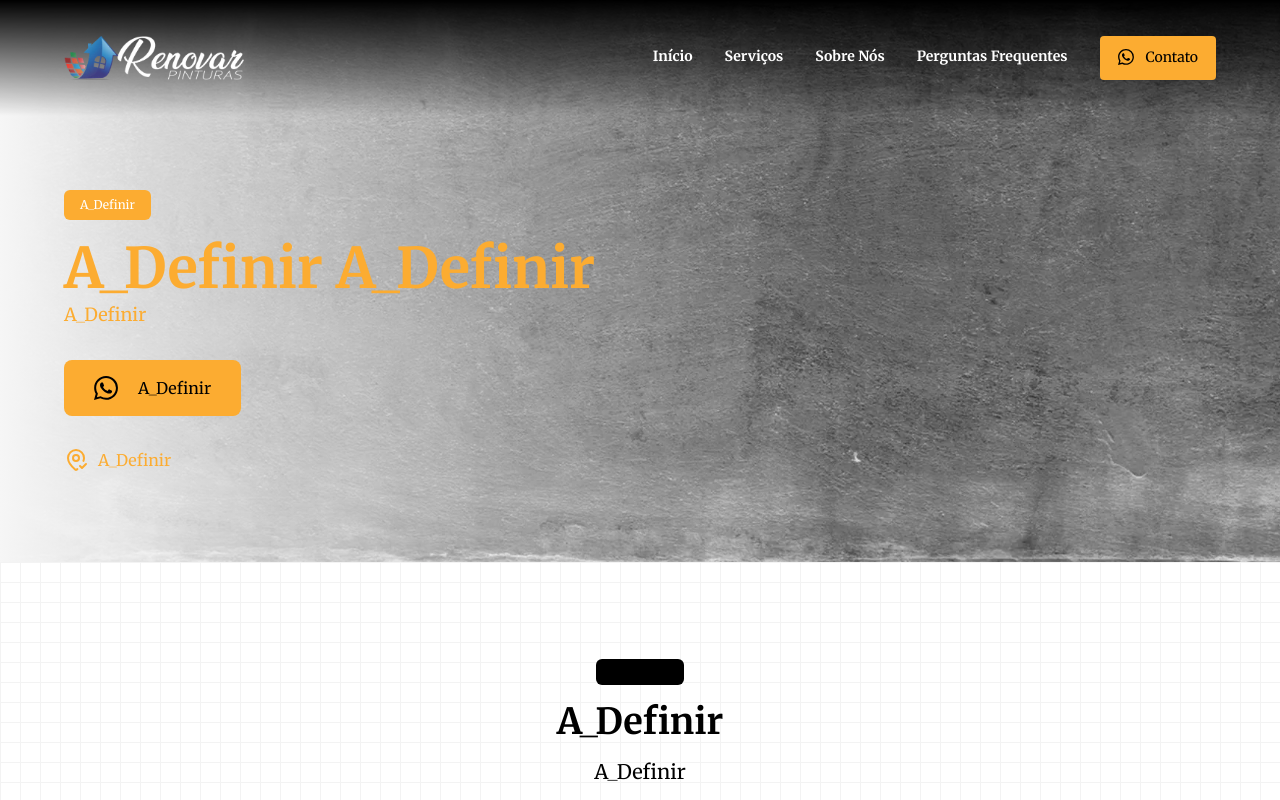
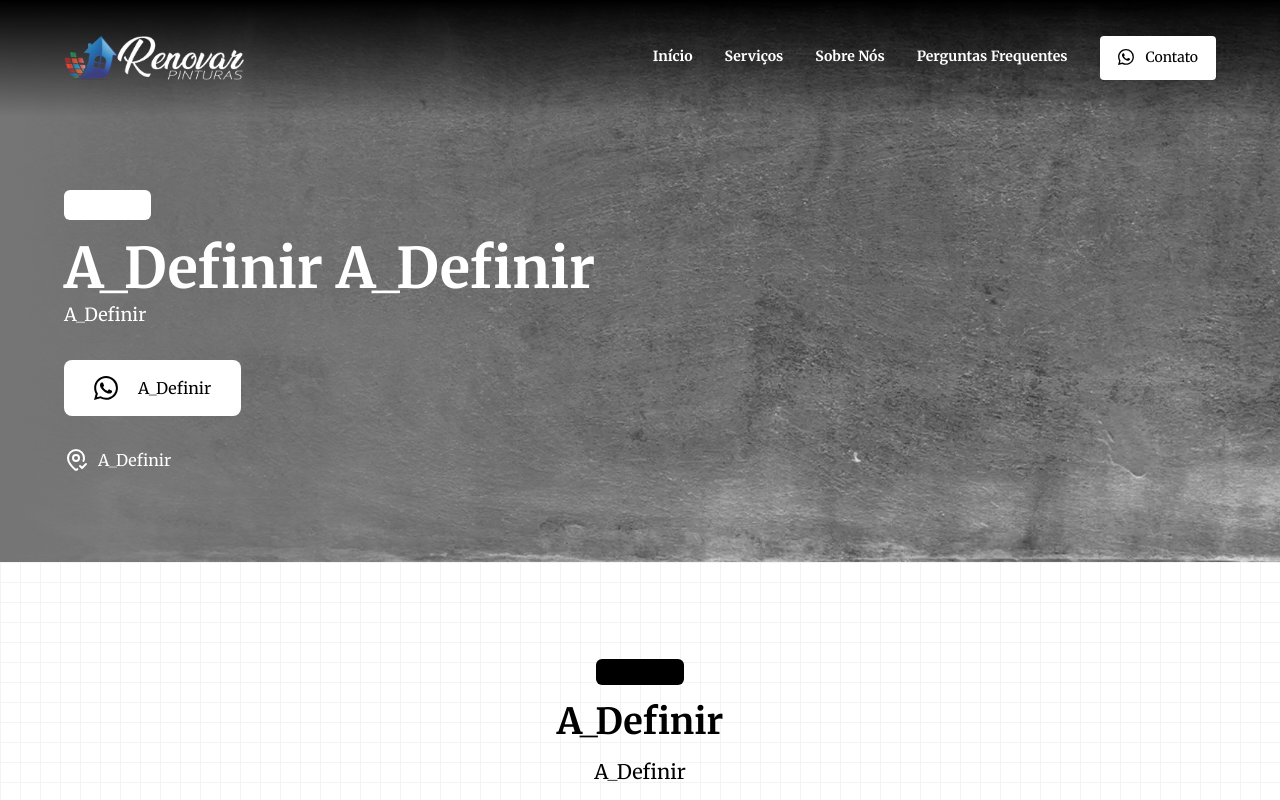
Before and after one commit to Paper-Street-Softwares/LP-Renovar-Pinturas, a React (Vite) app: page / in a window 1280 px wide. Shown: the top 800 px of the page. Built offline with nearby package versions, Linux system fonts and the light colour scheme; a web font is replaced by a local one.

Commit message:
fix: Tailwind

```diff
--- a/src/content/content.jsx
+++ b/src/content/content.jsx
@@ -50,14 +50,14 @@ import { FileText } from "lucide-react";
 const currentYear = new Date().getFullYear();
 
 export const infos = {
-  name: "A_Definir",
+  name: "Renovar Pinturas",
   email: "contato", // Email desejado pelo cliente
   emailSecundario: "A_Definir", // Email desejado pelo cliente
   domain: "pinturasrenovar.com.br", // Sem "www"
   phone: {
-    ddd: "A_Definir",
-    firstPart: "A_Definir", // Apenas os 5 primeiros números (incluindo o 9)
-    secondPart: "A_Definir", // Apenas os 4 últimos números
+    ddd: "11",
+    firstPart: "91681", // Apenas os 5 primeiros números (incluindo o 9)
+    secondPart: "1317", // Apenas os 4 últimos números
   },
   phoneSecundario: {
     ddd: "A_Definir",
--- a/src/locales/pt.json
+++ b/src/locales/pt.json
@@ -1,8 +1,8 @@
 {
   "infos": {
-    "adress": "A_Definir <br/> A_Definir",
+    "adress": "Itupeva - SP",
     "adressSecundario": "A_Definir",
-    "expediente": "Segunda a sexta-feira: <br/> A_Definir",
+    "expediente": "Segunda a sexta-feira: <br/> 8h às 18h",
     "expedienteSecundario": "A_Definir",
     "obs": "A_Definir"
   },
--- a/tailwind.config.js
+++ b/tailwind.config.js
@@ -6,15 +6,15 @@ export default {
     extend: {
       colors: {
         // Principais
-        primary: "#fcac31",
-        buttonColor: "#fcac31",
+        primary: "#FFFFFF",
+        buttonColor: "#FFFFFF",
         minititleDark: "#000", //bg minitag de seções claras
         minititle: "#000", //bg minitag de seções escuras
         secondary: "#000000",
 
         // Fundos de Seção
         bgSectionLight: "#FFFFFF",
-        bgSectionDark: "#F6F6F6",
+        bgSectionDark: "#757575",
         bgSectionOpacityLight: "#F7F7F7",
         bgFixedLight: "#E8E8E8",
         bgSectionOpacityDark: "#111111",
@@ -26,7 +26,7 @@ export default {
 
         // Botões e Links
         links: "#0189BB",
-        iconButtons: "#fcac31",
+        iconButtons: "#FFFFFF",
         labelButtons: "#000",
         minititleLightLabel: "#000", //label das minitag de seções claras
         minititleDarkLabel: "#fff", //label minitag de seções escuras
```
